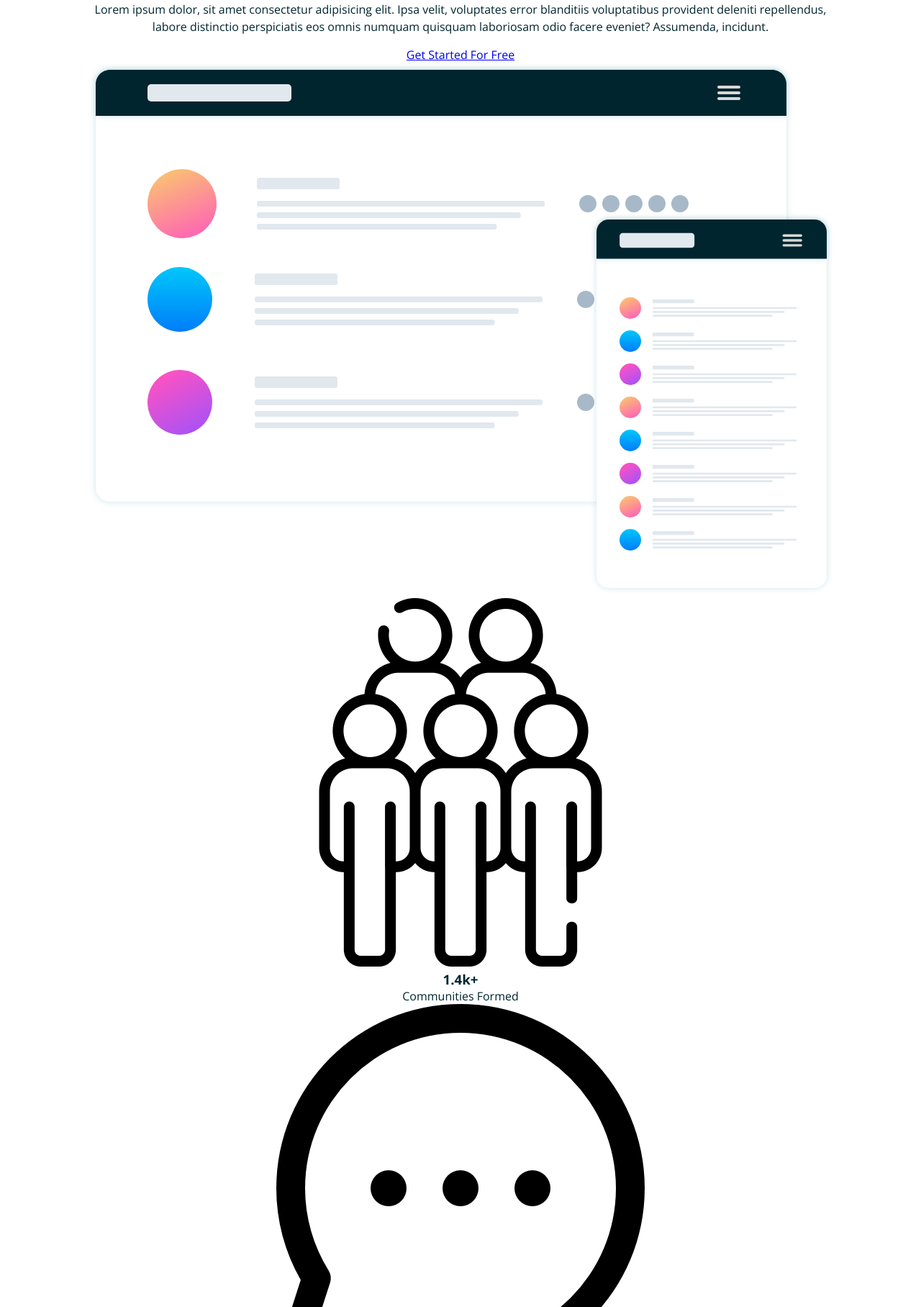
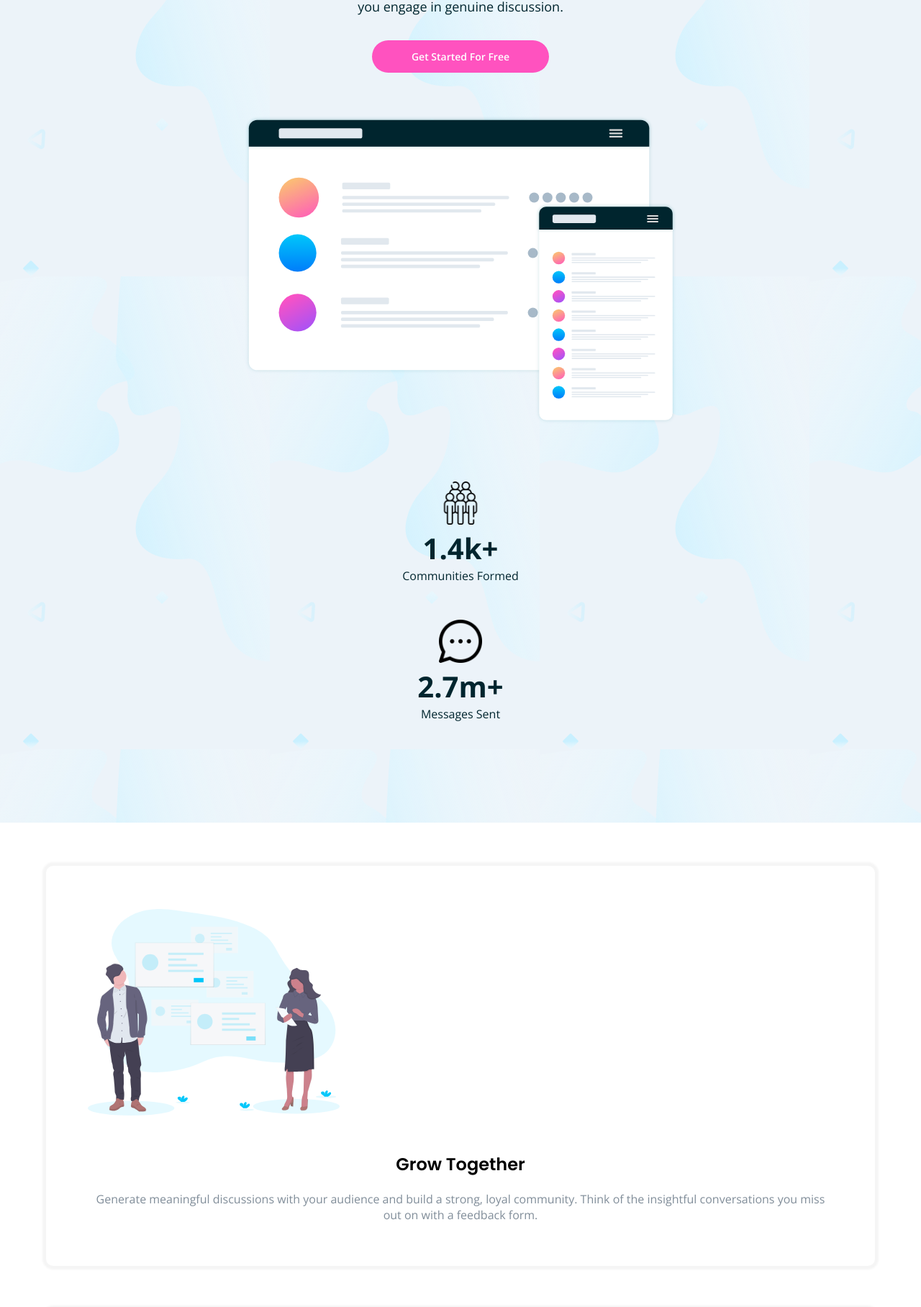
Before and after one commit to UsernowII/Web-Design, a plain HTML site: page web-portfolio/index.html in a window 1280 px wide. Shown: the part 273-2089 px from the top of the page at 72% size. Drawn offline with nearby package versions, Linux system fonts and the light colour scheme.

Commit message:
add sections to web-portfolio

```diff
--- /dev/null
+++ b/RETO-CSS/3-BEM/card-box-shadow/style.css
@@ -0,0 +1,61 @@
+* {
+    margin: 0;
+    padding: 0;
+    box-sizing: border-box;
+}
+
+body {
+    background: #f2f2f2;
+    font-family: Arial, Helvetica, sans-serif;
+}
+
+.card {
+    -webkit-box-shadow: 10px 10px 5px 0px rgba(20,18,20,1);
+    -moz-box-shadow: 10px 10px 5px 0px rgba(20,18,20,1);
+    box-shadow: 5px 6px 11px 0px rgba(20,18,20,1);
+
+    width: 300px;
+    margin: 30px auto;
+    padding: 0 0 30px;
+    border-radius: 5px;
+}
+
+.card__img {
+    width: 100%;
+    border-radius: 5px 5px 0 0;
+    object-fit: cover;
+    display: block;
+    /* height: auto; */
+}
+
+.card__container {
+    width: 90%;
+    margin: 0 auto;
+    overflow: hidden;
+    text-align: center;
+}
+
+.card__title {
+    color: #7583CB;
+    margin: 20px 0 15px;
+}
+
+.card__copy {
+    line-height: 1.2rem;
+
+}
+
+.cta {
+    color: white;
+    display: block;
+    background: #7583CB;
+    border-radius: 5px;
+    text-decoration: none;
+    font-weight: 700;
+    padding: 13px 0;
+    margin-top: 20px;
+}
+
+.cta:hover {
+    background: #7CBFDB;
+}
--- /dev/null
+++ b/RETO-CSS/7-FlexBox/flex-one/style.css
@@ -0,0 +1,48 @@
+* {
+    margin: 0;
+    box-sizing: border-box;
+}
+
+body {
+    font-family: Arial, Helvetica, sans-serif;
+}
+
+.container {
+    width: 400px;
+    height: 600px;
+    margin: 80px auto;
+    outline: 4px solid black;
+
+    display: flex;
+
+    justify-content: center;
+    align-items: stretch;
+
+    /* flex-direction: row;
+    flex-wrap: wrap; */
+}
+
+.item {
+
+    width: 80px;
+    text-align: center;
+    line-height: 100px;
+    font-size: 2rem;
+    color: azure;
+}
+
+.item-1 {
+    background-color: tomato;
+}
+
+.item-2 {
+    background-color: blue;
+}
+
+.item-3 {
+    background-color: green;
+}
+
+.item-4 {
+    background-color: purple;
+}
--- /dev/null
+++ b/RETO-CSS/7-FlexBox/flex-two/style.css
@@ -0,0 +1,39 @@
+* {
+    margin: 0;
+    box-sizing: border-box;
+}
+
+body {
+    font-family: Arial, Helvetica, sans-serif;
+}
+
+.container {
+    width: 400px;
+    height: 600px;
+    margin: 80px auto;
+    outline: 4px solid black;
+}
+
+
+.item {
+
+    height: 100px;
+    width: 80px;
+
+    text-align: center;
+    font-size: 2rem;
+    color: white;
+}
+
+.item-1 {
+    background-color: orange;
+}
+.item-2 {
+    background-color: steelblue;
+}
+.item-3 {
+    background-color: green;
+}
+.item-4 {
+    background-color: purple;
+}
--- a/web-portfolio/css/style.css
+++ b/web-portfolio/css/style.css
@@ -7,14 +7,12 @@
     --poppins: 'Poppins', sans-serif;
     --open-sans: 'Open Sans', sans-serif;
 
-    --pink: hsl(322, 100%, 66%);
-    --light-pink: hsl(321, 100%, 78%);
-    --light-red: hsl(0, 100%, 63%);
-    --very-dark-cyan: hsl(192, 100%, 9%);
-    --very-pale-cyan: hsl(193, 100%, 96%);
-    --grayish-blue: hsl(208, 11%, 55%);
+    --Pink: hsl(322, 100%, 66%);
+    --Very-Pale-Cyan: hsl(193, 100%, 96%);
+    --Very-Dark-Cyan: hsl(192, 100%, 9%);
+    --Grayish-Blue: hsl(208, 11%, 55%);
 
-    --padding-container: 80px 0;
+    --padding-container: 60px 0;
 }
 
 
@@ -32,6 +30,8 @@ body {
 }
 
 .hero {
+    background-image: url("../images/bg-hero-mobile.svg");
+    background-color: hsla(209, 53%, 66%, 0.144);
     min-height: 100vh;
     position: relative;
 }
@@ -54,31 +54,123 @@ body {
 }
 
 .hero__cta {
-    color: var(--light-pink);
+    color: #000;
     text-decoration: none;
-    border: 2px solid;
-    padding: 6px 16px;
+    padding: 5px 20px;
     border-radius: 30px;
     font-weight: 600;
-    box-shadow: 0 0 1px;
+    box-shadow: 0 0 1px #2f2f2f;
 }
 
 .hero__main {
     text-align: center;
-    color: var(--very-dark-cyan)
+    color: var(--Very-Dark-Cyan);
 }
 
 .hero__title {
     font-family: var(--poppins);
+    font-weight: 600;
 }
 
 .hero__paragraph {
-    width: 90%;
-    line-height: 1.5;
+    font-size: 18px;
+    line-height: 1.3;
     margin: 16px auto;
 }
 
+
 .cta {
+    font-size: 14px;
     display: inline-block;
+    background-color: var(--Pink);
+    color: white;
+    text-decoration: none;
+    padding: 13px 55px;
+    margin-top: 18px;
+    border-radius: 30px;
+    font-weight: 600;
+}
+
+.hero__picture {
+    margin-top: 60px;
+}
+
+.hero__img {
+    width: 100%;
+    max-width: 600px;
+    margin: 0 auto;
+    display: block;
+}
+
+.hero__numbers {
+    margin-top: 80px;
+    display: flex;
+    flex-direction: column;
+    padding-bottom: 80px;
+    gap: 50px;
+}
+
+.hero__item {
+    overflow: hidden;
+}
+
+.hero__number {
+    font-size: 40px;
+}
+
+.hero__icon {
+    width: 60px;
+}
+
+
+.section {
     background-color: white;
+    width: 90%;
+    margin: 60px auto;
+    border-radius: 10px;
+    box-shadow: 0 0 3px 5px whitesmoke;
 }
+
+.section__container {
+    display: flex;
+    flex-direction: column;
+}
+
+.section__img {
+    width: 100%;
+    max-width: 350px;
+    display: block;
+}
+
+.section__text {
+    margin-top: 50px;
+    text-align: center;
+}
+
+.subtitle {
+    margin-bottom: 20px;
+    font-family: var(--poppins);
+}
+
+.section__paragraph {
+    font-size: 16px;
+    color: var(--Grayish-Blue);
+}
+
+.question {
+    margin: 80px auto 0;
+    width: 90%;
+    font-size: 13px;
+    text-align: center;
+    border-radius: 10px;
+    box-shadow: 0 0 3px 5px whitesmoke;
+}
+
+.question__text {
+    font-size: 11px;
+    padding-bottom: 16px;
+}
+
+.cta--question {
+    margin: 0 0 40px;
+}
--- a/web-portfolio/index.html
+++ b/web-portfolio/index.html
@@ -32,7 +32,7 @@
     <section class="hero__main container">
       <div class="hero__text">
         <h1 class="hero__title">Build The Community Your Fans Will Love</h1>
-        <p class="hero__paragraph">Lorem ipsum dolor, sit amet consectetur adipisicing elit. Ipsa velit, voluptates error blanditiis voluptatibus provident deleniti repellendus, labore distinctio perspiciatis eos omnis numquam quisquam laboriosam odio facere eveniet? Assumenda, incidunt.</p>
+        <p class="hero__paragraph">Huddle re-imagines the way we build communities. You have a voice, but so does your audience. Create connections with your users as you engage in genuine discussion.</p>
 
         <a href="#" class="cta">Get Started For Free</a>
       </div>
@@ -61,10 +61,66 @@
 
     </section>
 
-    <div class="wave wave--bottom"></div>
-
   </header>
 
 
+  <main class="main">
+    <section class="section">
+      <div class="section__container container">
+        <figure class="section__figure">
+          <img src="./images/illustration-grow-together.svg" alt="" class="section__img">
+        </figure>
+
+        <div class="section__text">
+           <h2 class="subtitle">Grow Together</h2>
+           <p class="section__paragraph">Generate meaningful discussions with your audience and build a strong, loyal community. Think of the insightful conversations you miss out on with a feedback form.</p>
+        </div>
+
+      </div>
+    </section>
+
+    <section class="section">
+      <div class="section__container container">
+        <figure class="section__figure">
+          <img src="./images/illustration-flowing-conversation.svg" alt="" class="section__img">
+        </figure>
+
+        <div class="section__text">
+           <h2 class="subtitle">Flowing Conversations</h2>
+           <p class="section__paragraph">You wouldn't paginate a conversation in real life, so why do it online? Our threads have just-in-time loading for a more natural flow</p>
+        </div>
+
+      </div>
+    </section>
+
+    <section class="section">
+      <div class="section__container container">
+        <figure class="section__figure">
+          <img src="./images/illustration-your-users.svg" alt="" class="section__img">
+        </figure>
+
+        <div class="section__text">
+           <h2 class="subtitle">Your Users</h2>
+           <p class="section__paragraph">It takes no time at all to integrate Huddle with your app's authentication solution. This means, once signed in to your app, your users can start chatting immediately.</p>
+        </div>
+
+      </div>
+    </section>
+
+    <section class="question">
+      <div class="question__text container">
+        <h2 class="subtitle">Ready To Build Your Community?</h2>
+      </div>
+      <a href="#" class="cta cta--question">Get Started For Free</a>
+    </section>
+
+  </main>
+
+  <footer class="footer">
+    <div class="footer__icons">
+        HUDDLE
+    </div>
+  </footer>
+
 </body>
 </html>
```
Also changed, not shown: RETO-CSS/3-BEM/card-box-shadow/index.html (added, +24 -0 lines), RETO-CSS/7-FlexBox/flex-one/index.html (added, +19 -0 lines), RETO-CSS/7-FlexBox/flex-two/index.html (added, +20 -0 lines), RETO-CSS/3-BEM/card-box-shadow/img/Leblanc_45.jpg (added).
